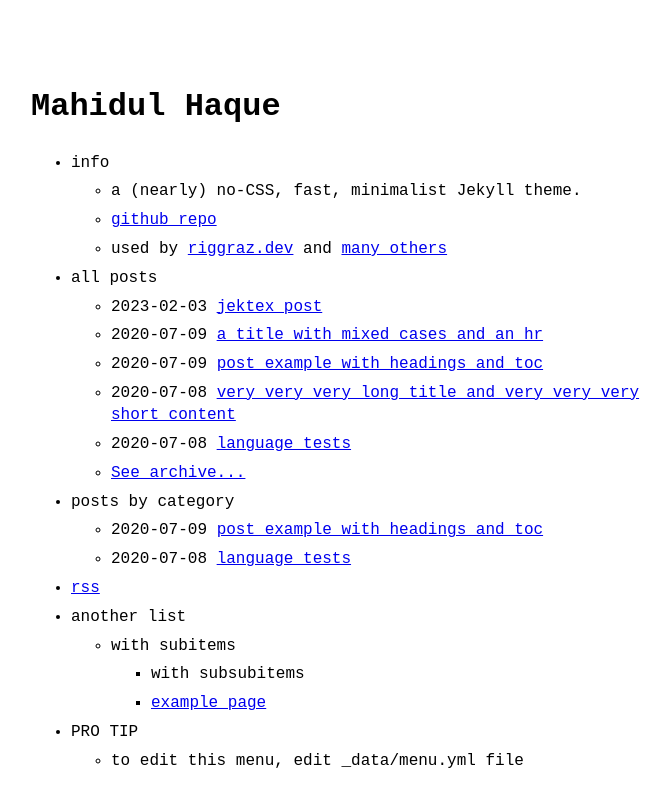
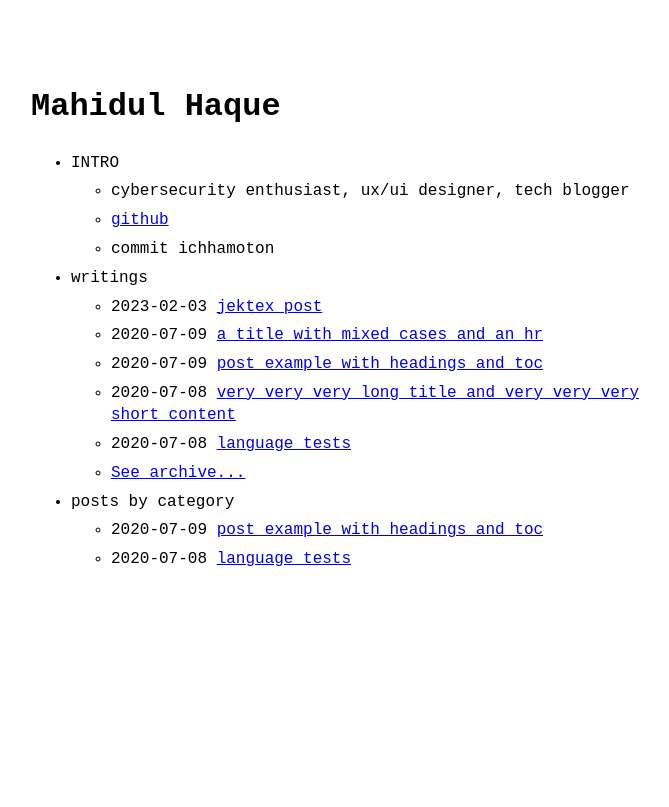
Before and after one commit to mahidulhq/mahidulhq.github.io, a Jekyll site: the page built from index.md, in a window 1280 px wide. Shown: the top 807 px of the page, without its empty margins (289-958 px from the left). Built offline with Jekyll 4.4.1, drawn with Linux system fonts in a browser that asks for light colours.

Commit message:
Update menu.yml

```diff
--- a/_data/menu.yml
+++ b/_data/menu.yml
@@ -2,14 +2,14 @@
 # https://github.com/riggraz/no-style-please#customize-the-menu
 
 entries:
-  - title: info
+  - title: INTRO
     entries:
-      - title: a (nearly) no-CSS, fast, minimalist Jekyll theme.
-      - title: github repo
-        url: https://github.com/riggraz/no-style-please
-      - title: "used by <a href='https://riggraz.dev'>riggraz.dev</a> and <a href='https://github.com/riggraz/no-style-please/network/dependents'>many others</a>"
+      - title: cybersecurity enthusiast, ux/ui designer, tech blogger
+      - title: github
+        url: https://github.com/mahidulhq
+      - title: "commit ichhamoton"
 
-  - title: all posts
+  - title: writings
     post_list:
       limit: 5
       show_more: true
@@ -23,16 +23,16 @@ entries:
       show_more_text: See more posts...
       show_more_url: example2-archive.html
 
-  - title: rss
-    url: feed.xml
+  # - title: rss
+  #   url: feed.xml
 
-  - title: another list
-    entries:
-      - title: with subitems
-        entries:
-          - title: with subsubitems
-          - title: example page
-            url: about
-  - title: PRO TIP
-    entries:
-      - title: to edit this menu, edit _data/menu.yml file
+  # - title: another list
+  #   entries:
+  #     - title: with subitems
+  #       entries:
+  #         - title: with subsubitems
+  #         - title: example page
+  #           url: about
+  # - title: PRO TIP
+  #   entries:
+  #     - title: to edit this menu, edit _data/menu.yml file
```
